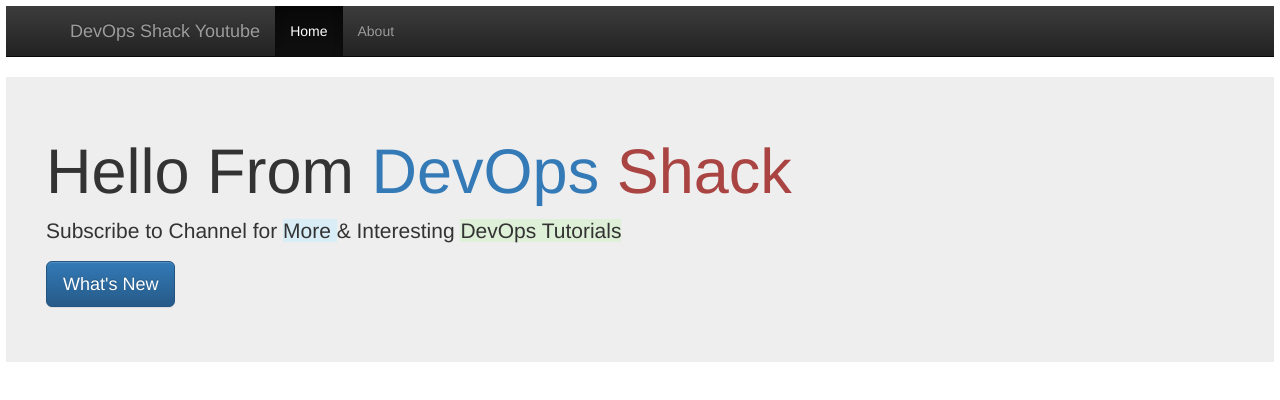
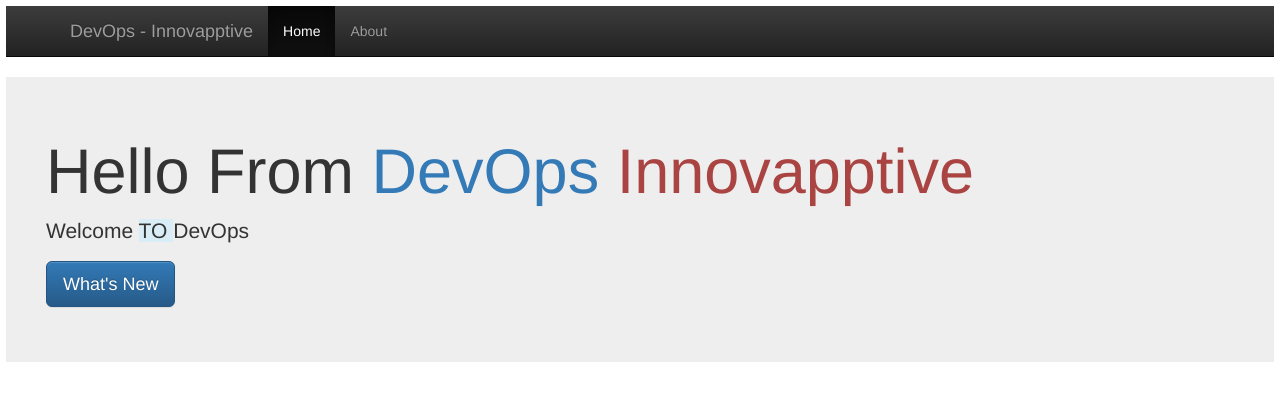
Before and after one commit to AtharvaNawathe/nodejs-app-cicd, a website: page index.html in a window 1280 px wide. Drawn offline with nearby package versions, Linux system fonts and the light colour scheme.

Commit message:
Changes in html

```diff
--- a/index.html
+++ b/index.html
@@ -10,7 +10,7 @@
     <div style="margin:6px;">
       <nav class="navbar navbar-inverse navbar-static-top">
     <div class="container">
-      <a class="navbar-brand" href="/"> DevOps Shack Youtube </a>
+      <a class="navbar-brand" href="/"> DevOps - Innovapptive </a>
       <ul class="nav navbar-nav">
         <li class="active">
           <a href="/"> Home </a>
@@ -22,8 +22,8 @@
     </div>
   </nav>
       <div class="jumbotron"  style="padding:40px;">
-        <h1> Hello From  <span class="text-primary"> DevOps </span><span class="text-danger"> Shack </span></h1>
-        <p> Subscribe to Channel for  <span class="bg-info"> More </span> & Interesting <span class="bg-success"> DevOps Tutorials </span></p>
+        <h1> Hello From  <span class="text-primary"> DevOps </span><span class="text-danger"> Innovapptive </span></h1>
+        <p> Welcome <span class="bg-info"> TO </span> DevOps <span class="bg-success"> </span></p>
         <p><a class="btn btn-primary btn-lg" href="#" role="button">What's New</a></p>
       </div>
     </div>
```
